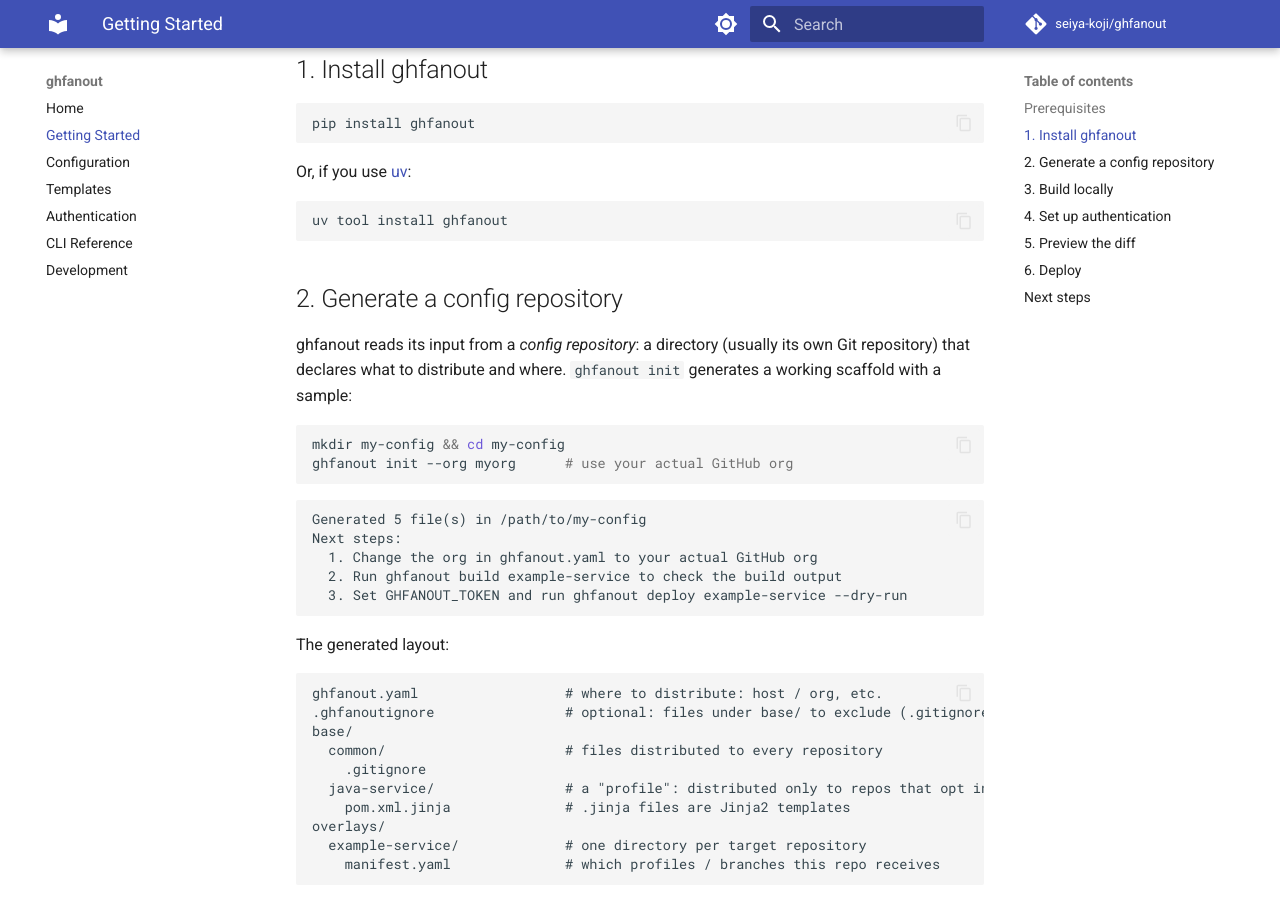
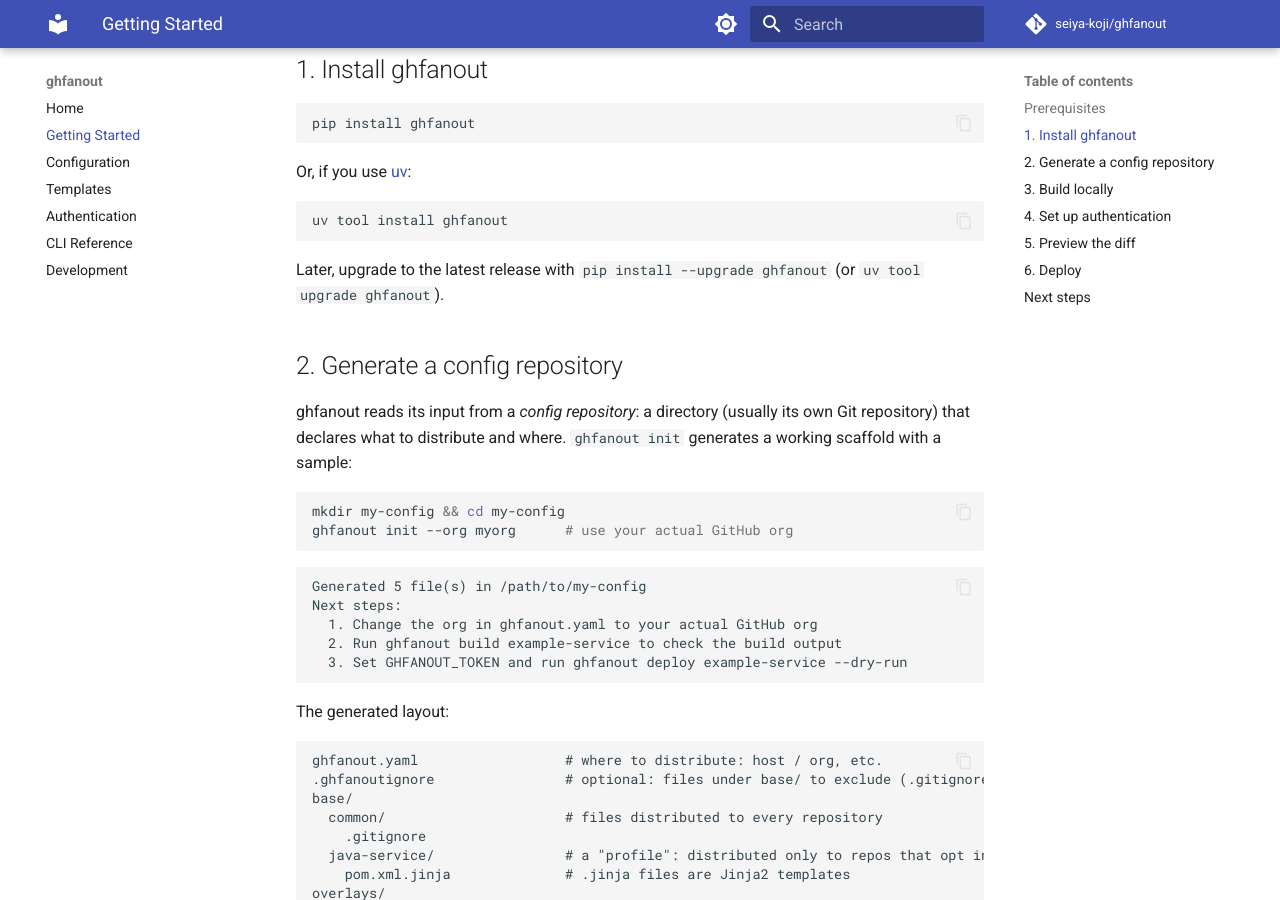
Before and after one commit to seiya-koji/ghfanout, an MkDocs documentation site: the page built from docs/getting-started.md, in a window 1280 px wide and 900 px high, scrolled down 428 px. Built offline with MkDocs 1.6.1 and Material for MkDocs 9.7.7, drawn with Linux system fonts in a browser that asks for light colours; comment, search, counter and statistics services are not loaded.

Commit message:
docs: add upgrade instructions to README and getting-started (#7)

````diff
--- a/docs/getting-started.md
+++ b/docs/getting-started.md
@@ -19,6 +19,8 @@ Or, if you use [uv](https://docs.astral.sh/uv/):
 ```bash
 uv tool install ghfanout
 ```
+
+Later, upgrade to the latest release with `pip install --upgrade ghfanout` (or `uv tool upgrade ghfanout`).
 
 ## 2. Generate a config repository
 
````
Also changed, not shown: README.md (+6 -0 lines).
